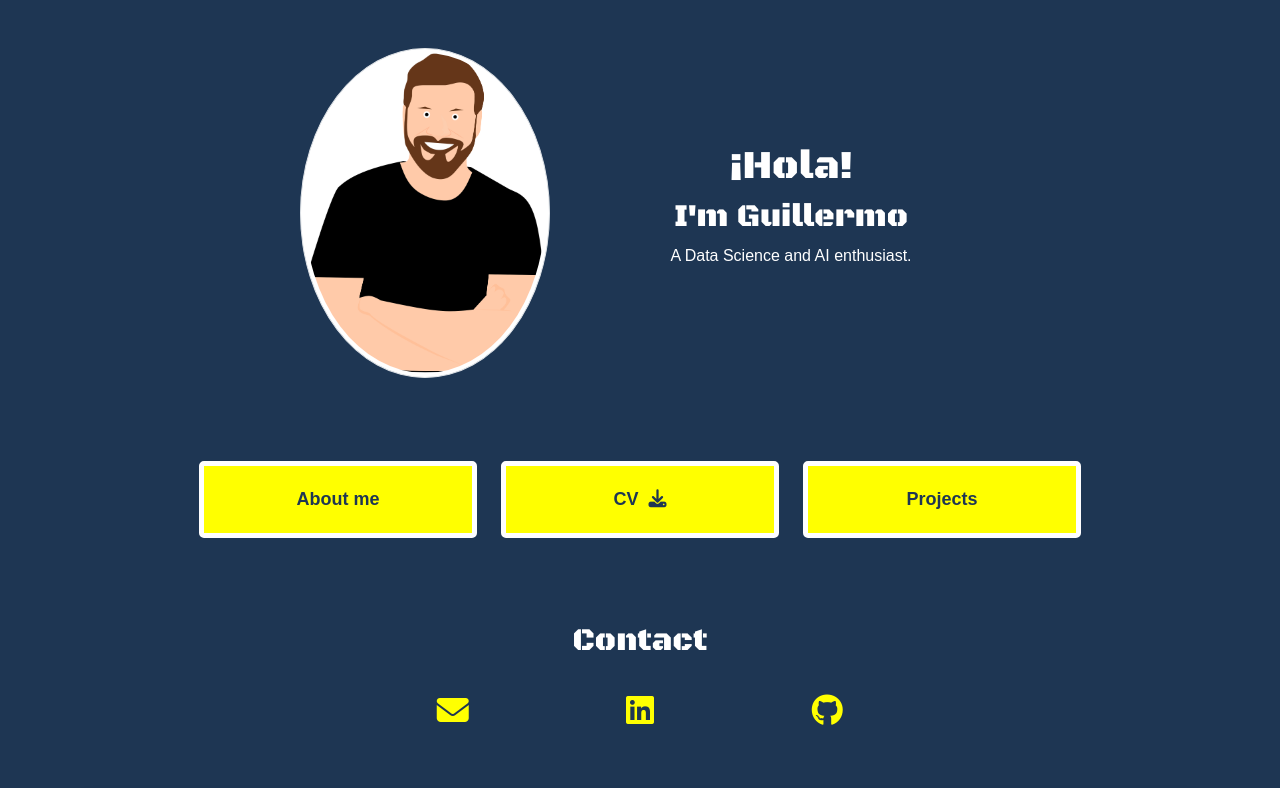
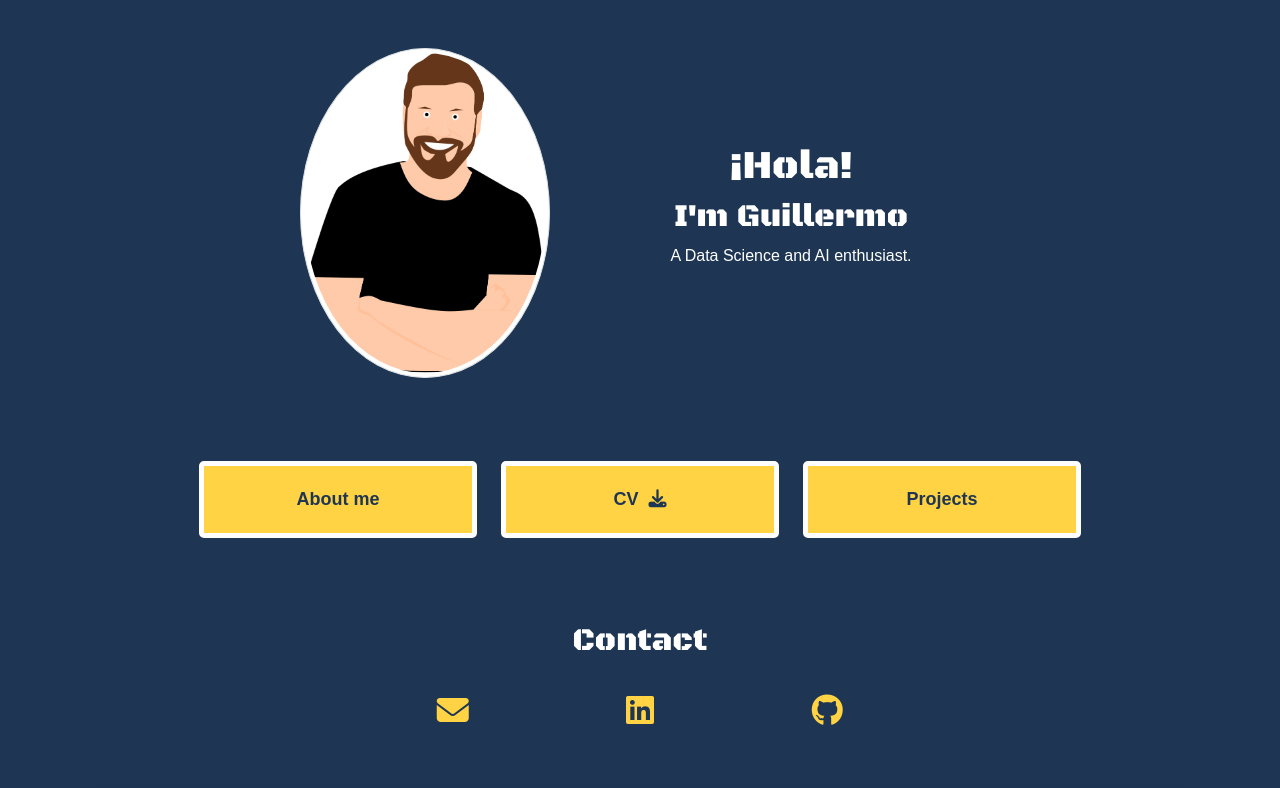
Before and after one commit to ggmorales/ggmorales.github.io, a plain HTML site: page index.html in a window 1280 px wide. Shown: the top 788 px of the page. Drawn offline with nearby package versions, Linux system fonts and the light colour scheme; no server answers.

Commit message:
amarillo

```diff
--- a/styles/styles.css
+++ b/styles/styles.css
@@ -119,7 +119,7 @@ a:hover {
 
 
 .col-2 i{
-    color: yellow;
+    color: #ffd343;
 }
 
 .col-2 i:hover{
@@ -134,13 +134,13 @@ a:hover {
 }
 
 .col-sm-3 div{
-    background-color: yellow;
+    background-color: #ffd343;
     font-size: large;
     font-weight: bold;
     color: #1E3653;
 }
 #cv-button{
-    background-color: yellow;
+    background-color: #ffd343;
     font-size: large;
     font-weight: bold;
     color: #1E3653;
```
